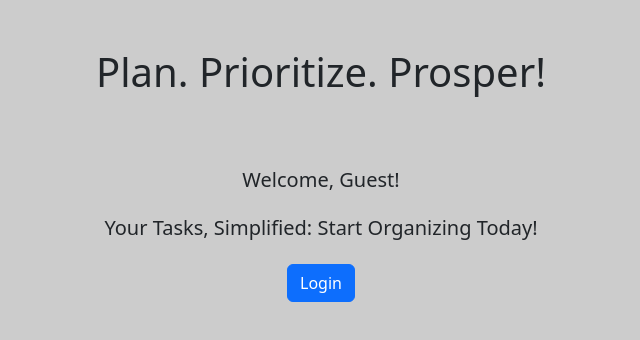
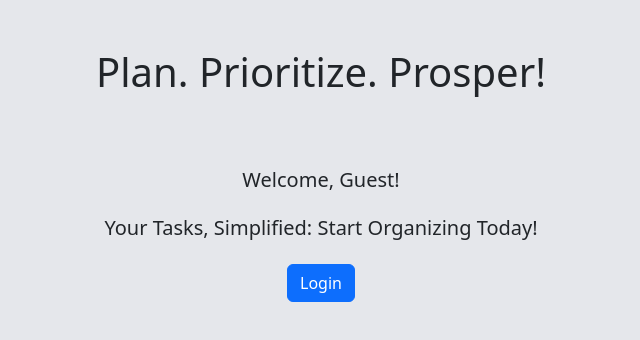
Before and after one commit to VanshiGala/MyDailyPlanner, a React (Create React App) app: page /welcome in a window 1280 px wide. Shown: the top 340 px of the page, without its empty margins (319-959 px from the left). Built offline with nearby package versions, Linux system fonts and the light colour scheme.

Commit message:
Changes made

```diff
--- a/package.json
+++ b/package.json
@@ -39,5 +39,10 @@
       "last 1 firefox version",
       "last 1 safari version"
     ]
+  },
+  "devDependencies": {
+    "autoprefixer": "^10.4.20",
+    "postcss": "^8.4.47",
+    "tailwindcss": "^3.4.14"
   }
 }
--- /dev/null
+++ b/postcss.config.js
@@ -0,0 +1,6 @@
+module.exports = {
+  plugins: {
+    tailwindcss: {},
+    autoprefixer: {},
+  },
+}
--- a/src/Components/TodoPage.jsx
+++ b/src/Components/TodoPage.jsx
@@ -5,8 +5,8 @@ import { Link, useNavigate } from 'react-router-dom';
 // Header with Navbar and Logout Button
 function Header() {
   return (
-    <Navbar style={{ backgroundColor: 'black' }} dark expand="md">
-      <NavbarBrand href="/welcome">TodoPage</NavbarBrand>
+    <Navbar  className="bg-black dark">
+      <NavbarBrand href="/welcome" className='text-white'>TodoPage</NavbarBrand>
       <Nav className="ml-auto" navbar>
         <NavItem>
           <Link to="/login">
@@ -161,7 +161,8 @@ function TodoPage() {
           ))}
         </ol>
         {/* Bin Button */}
-        <Button color="warning" onClick={navigateToBin} style={{position: 'absolute',top: '55px',right: '1px',zIndex: 1000,}}>
+        <Button color="warning" onClick={navigateToBin} className="absolute top-[55px] right-[1px] z-[1000]"
+>
           Go to Bin
         </Button>
       </Container>
@@ -174,10 +175,10 @@ function TodoPage() {
           ))}
         </ol>
 
-        //
+
 
       {/* Input Box for Adding a New Task */}
-      <div className="todo-input-box" style={{ position: 'fixed', bottom: 0, width: '100%', padding: '10px', backgroundColor: '#ffffff', borderTop: '1px solid #ccc' }}>
+      <div className="todo-input-box fixed bottom-0 w-full p-[10px] bg-white border-t border-gray-300">
         <Input
           type="text"
           placeholder="Enter a new task..."
--- a/src/Components/Welcome.jsx
+++ b/src/Components/Welcome.jsx
@@ -20,7 +20,7 @@ const Welcome = () => {
   }, []);
 
   return (
-    <Container fluid className= "justify-content-center align-items-center"style={{ backgroundColor: '#cccccc', minHeight:'100vh'}}>
+    <Container fluid className= "justify-content-center align-items-center bg-gray-200 min-h-screen">
       <Row>
         <Col xs="12">
           <h1 className="text-center p-5">Plan. Prioritize. Prosper!</h1>
--- a/src/index.css
+++ b/src/index.css
@@ -1,13 +1,4 @@
-body {
-  margin: 0;
-  font-family: -apple-system, BlinkMacSystemFont, 'Segoe UI', 'Roboto', 'Oxygen',
-    'Ubuntu', 'Cantarell', 'Fira Sans', 'Droid Sans', 'Helvetica Neue',
-    sans-serif;
-  -webkit-font-smoothing: antialiased;
-  -moz-osx-font-smoothing: grayscale;
-}
-
-code {
-  font-family: source-code-pro, Menlo, Monaco, Consolas, 'Courier New',
-    monospace;
-}
+/* index.css */
+@tailwind base;
+@tailwind components;
+@tailwind utilities;
--- /dev/null
+++ b/tailwind.config.js
@@ -0,0 +1,10 @@
+/** @type {import('tailwindcss').Config} */
+module.exports = {
+  content: [
+     "./src/**/*.{js,jsx,ts,tsx}",
+  ],
+  theme: {
+    extend: {},
+  },
+  plugins: [],
+}
```
Also changed, not shown: 1 other file (tests, documents, lock files or other folders).
